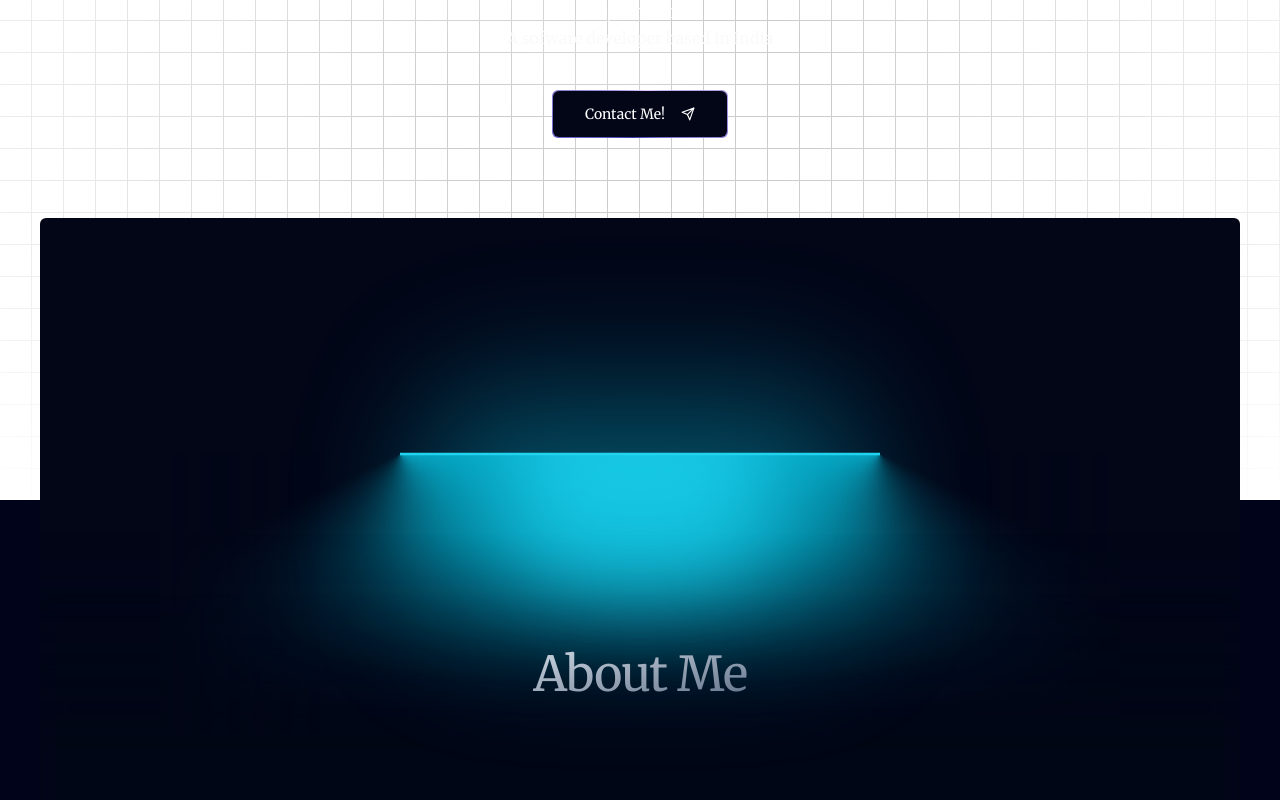
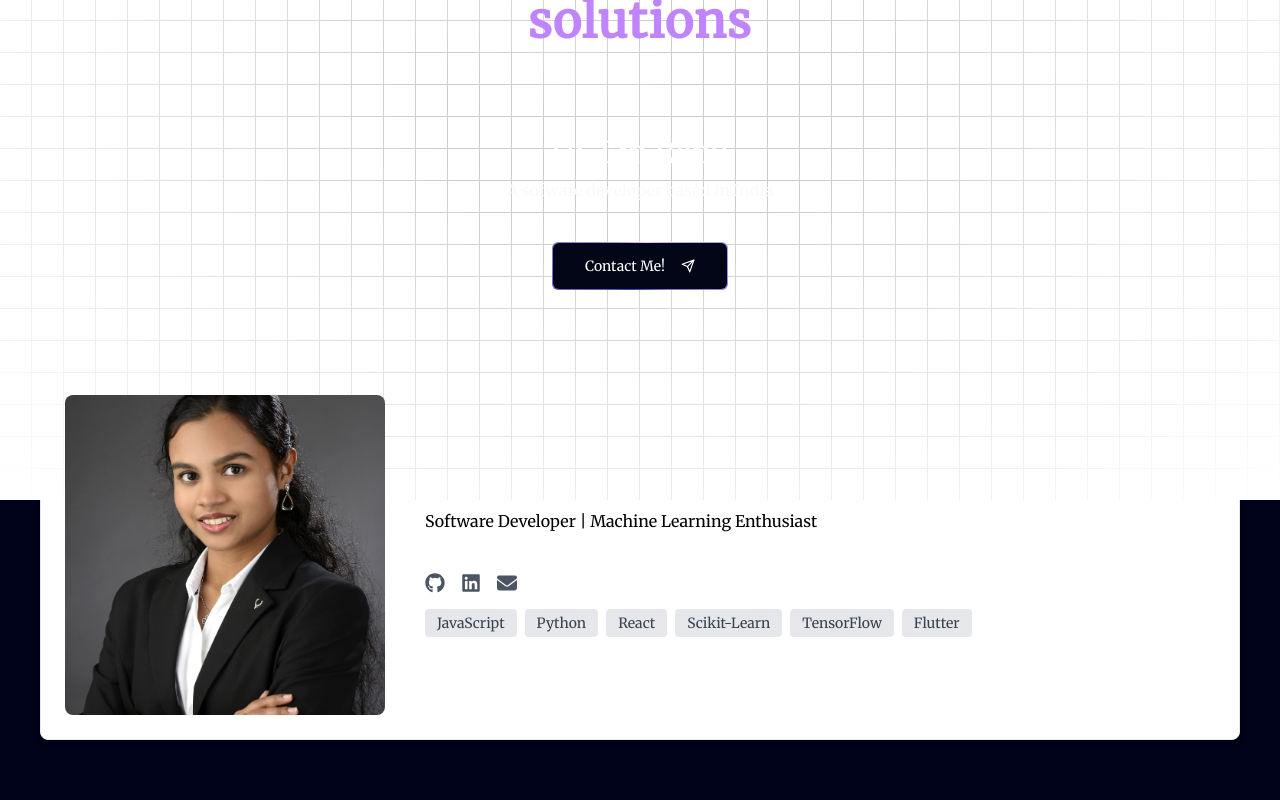
Before and after one commit to renurao1306/meet-renu, a Next.js app: page / in a window 1280 px wide. Shown: the part 300-1100 px from the top of the page. Built offline with nearby package versions, Linux system fonts and the light colour scheme.

Commit message:
added ProfileCard component and related UI elements; updated text styles in Main and Lamp components

```diff
--- a/components/About.tsx
+++ b/components/About.tsx
@@ -1,13 +1,18 @@
-import React from 'react'
+import React from "react";
 import { LampDemo } from "@/components/ui/Lamp";
+import ProfileCard from "./profile-card";
 
 const About = () => {
   return (
-    <div>
-        <LampDemo />
-        <div className='text-white-100 text-center'>Hi, I'm Renu Rao, a passionate Software Developer with expertise in Python, JavaScript, and frameworks like React, Node.js, and Express.js. Currently pursuing my **Master of Computer Applications (MCA)** at NMIMS, I specialize in building dynamic web and mobile applications, crafting machine learning models, and working with databases like MySQL and MongoDB. With hands-on experience in developing real-time systems and energy-efficient solutions, I thrive on solving complex challenges and leveraging technology to create impactful solutions. Let\'s connect to explore innovative ideas and meaningful collaborations!</div>
-    </div>
-  )
-}
+    // <div>
+    //   {/* <LampDemo /> */}
+    //   {/* <div className="text-white-100 text-center">
+    //     Hi, I'm Renu Rao, a passionate Software Developer with expertise in Python, JavaScript, and frameworks like React, Node.js, and Express.js. Currently pursuing my **Master of Computer Applications (MCA)** at NMIMS, I specialize in building dynamic web and mobile applications, crafting machine learning models, and working with databases like MySQL and MongoDB. With hands-on experience in developing real-time systems and energy-efficient solutions, I thrive on solving complex challenges and leveraging technology to create impactful solutions. Let's connect to explore innovative ideas and meaningful collaborations!
+    //   </div> */}
 
-export default About
+    // </div>
+    <ProfileCard />
+  );
+};
+
+export default About;
--- a/components/Main.tsx
+++ b/components/Main.tsx
@@ -15,19 +15,19 @@ const Main = () => {
                 <div className="absolute pointer-events-none inset-0 flex items-center justify-center dark:bg-black-100 bg-white [mask-image:radial-gradient(ellipse_at_center,transparent_20%,black)]"></div>
             </div>
 
-            <div className='flex justify-center relative my-20 z-10'>
+            <div className='flex justify-center relative my-10 z-10'>
                 <div className='max-w-[89vw] md:max-w-2xl lg:max-w-[60vw] flex flex-col justify-center items-center'>
-                    <h2 className='text-blue-100 text-xs tracking-widest text-center max-w-80'>
+                    <h2 className='text-blue-100 text-sm tracking-widest text-center max-w-100'>
                         Welcome to my little corner on the Internet!
                     </h2>
 
 
                     <TextGenerateEffect className='text-center' words='From design to development, I turn challenges into seamless solutions' />
 
-                    <p className='text-white text-lg mt-10'>
+                    <p className='text-white text-3xl mt-20'>
                         Hi, I&apos;m Renu
                     </p>
-                    <p className='text-white-100 text-md'>
+                    <p className='text-white-100 text-md mt-2'>
                         A sofware developer based in India
                     </p>
 
--- /dev/null
+++ b/components/profile-card.tsx
@@ -0,0 +1,47 @@
+import { FaEnvelope, FaGithub, FaLinkedin } from "react-icons/fa6";
+import { Avatar, AvatarFallback, AvatarImage } from "./ui/Avatar";
+import { Badge } from "./ui/Badge";
+import { Card, CardContent } from "./ui/Card";
+
+const languages = ["JavaScript", "Python", "React", "Scikit-Learn", "TensorFlow", "Flutter"];
+
+export default function ProfileCard() {
+  return (
+    <Card className="w-full my-20 overflow-hidden">
+      <CardContent className="flex items-center space-x-10 p-6">
+        {/* Avatar Section */}
+        <Avatar className="w-80 h-80 rounded-lg">
+          <AvatarImage src="/_DMT7580.jpg" alt="Profile picture" className="object-cover object-center w-full h-full"/>
+          {/* <AvatarFallback>JD</AvatarFallback> */}
+        </Avatar>
+
+        {/* Text Section */}
+        <div className="flex-1">
+          <h2 className="text-2xl font-bold mb-1">Renu Rao</h2>
+          <p className="text-muted-foreground mb-4">Software Developer | Machine Learning Enthusiast</p>
+          <div className="flex justify-start space-x-4 mb-4 mt-10">
+            <a href="https://github.com/renurao1306" className="text-gray-600 hover:text-gray-900 transition-colors">
+              <FaGithub className="w-5 h-5" />
+              <span className="sr-only">GitHub</span>
+            </a>
+            <a href="https://www.linkedin.com/in/-renu-rao" className="text-gray-600 hover:text-gray-900 transition-colors">
+              <FaLinkedin className="w-5 h-5" />
+              <span className="sr-only">LinkedIn</span>
+            </a>
+            <a href="mailto:renurao.1306@gmail.com" className="text-gray-600 hover:text-gray-900 transition-colors">
+              <FaEnvelope className="w-5 h-5" />
+              <span className="sr-only">Email</span>
+            </a>
+          </div>
+          <div className="flex flex-wrap gap-2">
+            {languages.map((lang) => (
+              <Badge key={lang} variant="secondary" className="px-3 py-1">
+                {lang}
+              </Badge>
+            ))}
+          </div>
+        </div>
+      </CardContent>
+    </Card>
+  );
+}
--- /dev/null
+++ b/components/ui/Avatar.tsx
@@ -0,0 +1,18 @@
+import React from "react";
+import { cn } from "@/lib/utils";
+
+export const Avatar = ({ className, children }: { className?: string; children: React.ReactNode }) => {
+  return <div className={cn("relative flex items-center justify-center rounded-full overflow-hidden", className)}>{children}</div>;
+};
+
+export const AvatarImage = ({ src, alt, className }: { src: string; alt: string; className?: string }) => {
+  return <img src={src} alt={alt} className={cn("h-full w-full object-cover", className)} />;
+};
+
+export const AvatarFallback = ({ className, children }: { className?: string; children: React.ReactNode }) => {
+  return (
+    <div className={cn("flex items-center justify-center h-full w-full bg-gray-300 text-gray-700", className)}>
+      {children}
+    </div>
+  );
+};
--- /dev/null
+++ b/components/ui/Badge.tsx
@@ -0,0 +1,25 @@
+import React from "react";
+import { cn } from "@/lib/utils";
+
+type BadgeProps = {
+  children: React.ReactNode;
+  className?: string;
+  variant?: "default" | "secondary" | "success" | "warning" | "error"; // Variants for styling
+};
+
+export const Badge = ({ children, className, variant = "default" }: BadgeProps) => {
+  const baseClasses = "inline-flex items-center rounded text-sm font-medium px-2.5 py-0.5";
+  const variantClasses = {
+    default: "bg-blue-500 text-white",
+    secondary: "bg-gray-200 text-gray-700",
+    success: "bg-green-500 text-white",
+    warning: "bg-yellow-500 text-black",
+    error: "bg-red-500 text-white",
+  };
+
+  return (
+    <span className={cn(baseClasses, variantClasses[variant], className)}>
+      {children}
+    </span>
+  );
+};
--- /dev/null
+++ b/components/ui/Card.tsx
@@ -0,0 +1,14 @@
+import React from "react";
+import { cn } from "@/lib/utils";
+
+export const Card = ({ children, className }: { children: React.ReactNode; className?: string }) => {
+  return (
+    <div className={cn("rounded-lg shadow-md overflow-hidden bg-white border border-gray-200", className)}>
+      {children}
+    </div>
+  );
+};
+
+export const CardContent = ({ children, className }: { children: React.ReactNode; className?: string }) => {
+  return <div className={cn("p-4", className)}>{children}</div>;
+};
--- a/components/ui/Lamp.tsx
+++ b/components/ui/Lamp.tsx
@@ -14,9 +14,9 @@ export function LampDemo() {
           duration: 0.8,
           ease: "easeInOut",
         }}
-        className="bg-gradient-to-br from-slate-300 to-slate-500 bg-clip-text text-center text-xl font-medium tracking-tight text-transparent md:text-5xl"
+        className="mt-8 bg-gradient-to-br from-slate-300 to-slate-500 py-4 bg-clip-text text-center text-4xl font-medium tracking-tight text-transparent md:text-7xl"
       >
-        About Me
+        Learn more <br /> about me
       </motion.h1>
     </LampContainer>
   );
@@ -98,6 +98,9 @@ export const LampContainer = ({
 
       <div className="relative z-50 flex -translate-y-80 flex-col items-center px-5">
         {children}
+        <div className="pt-10 text-white-100 text-center">
+        Hi, I'm Renu Rao, a passionate Software Developer with expertise in Python, JavaScript, and frameworks like React, Node.js, and Express.js. Currently pursuing my **Master of Computer Applications (MCA)** at NMIMS, I specialize in building dynamic web and mobile applications, crafting machine learning models, and working with databases like MySQL and MongoDB. With hands-on experience in developing real-time systems and energy-efficient solutions, I thrive on solving complex challenges and leveraging technology to create impactful solutions. Let's connect to explore innovative ideas and meaningful collaborations!
+      </div>
       </div>
     </div>
   );
--- a/components/ui/TextGenerateEffect.tsx
+++ b/components/ui/TextGenerateEffect.tsx
@@ -54,7 +54,7 @@ export const TextGenerateEffect = ({
   return (
     <div className={cn("font-bold", className)}>
       <div className="mt-4">
-        <div className="dark:text-white text-black text-2xl leading-snug tracking-wide">
+        <div className="dark:text-white text-black text-5xl leading-snug tracking-wide">
           {renderWords()}
         </div>
       </div>
```
Also changed, not shown: public/_DMT7580.JPG (added).
